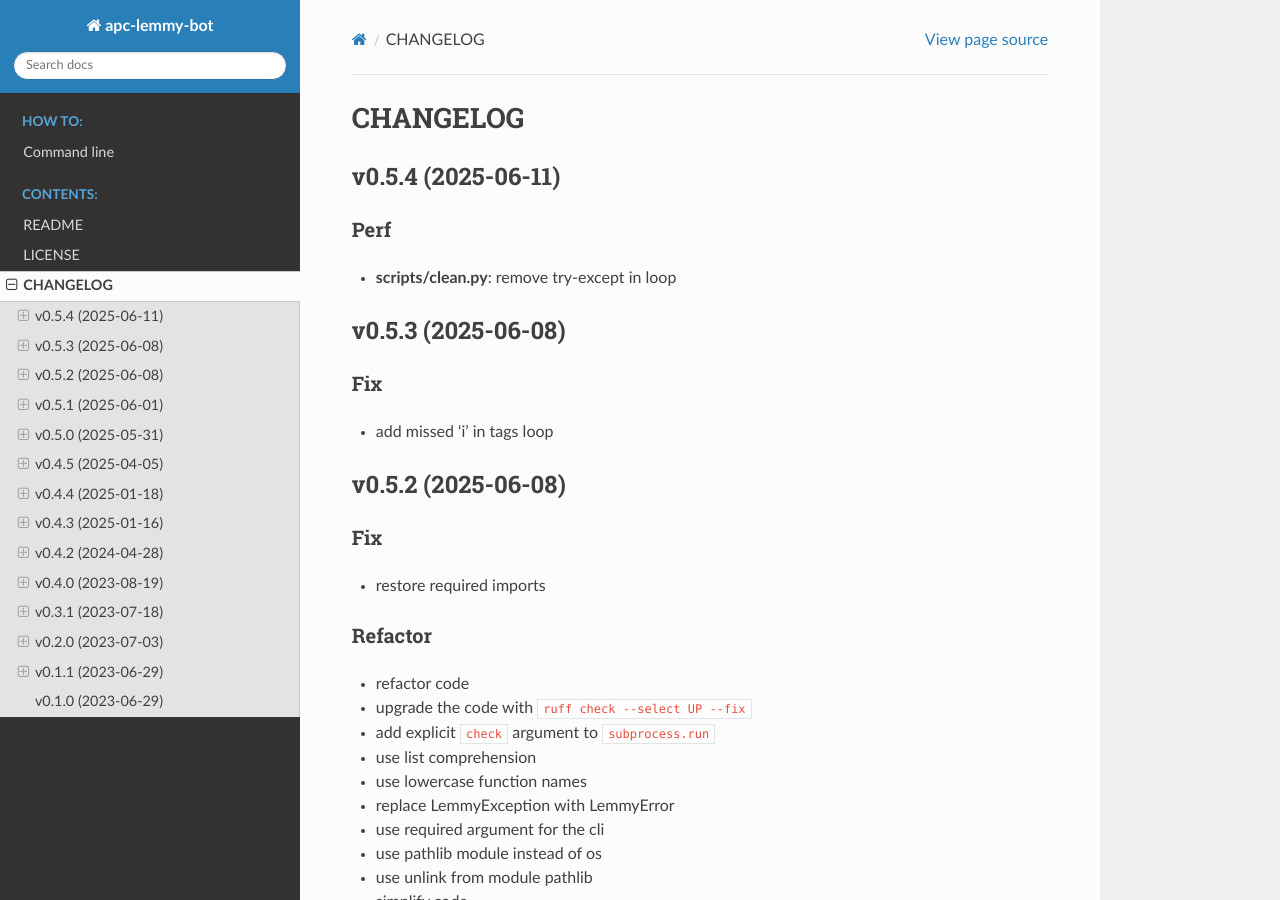
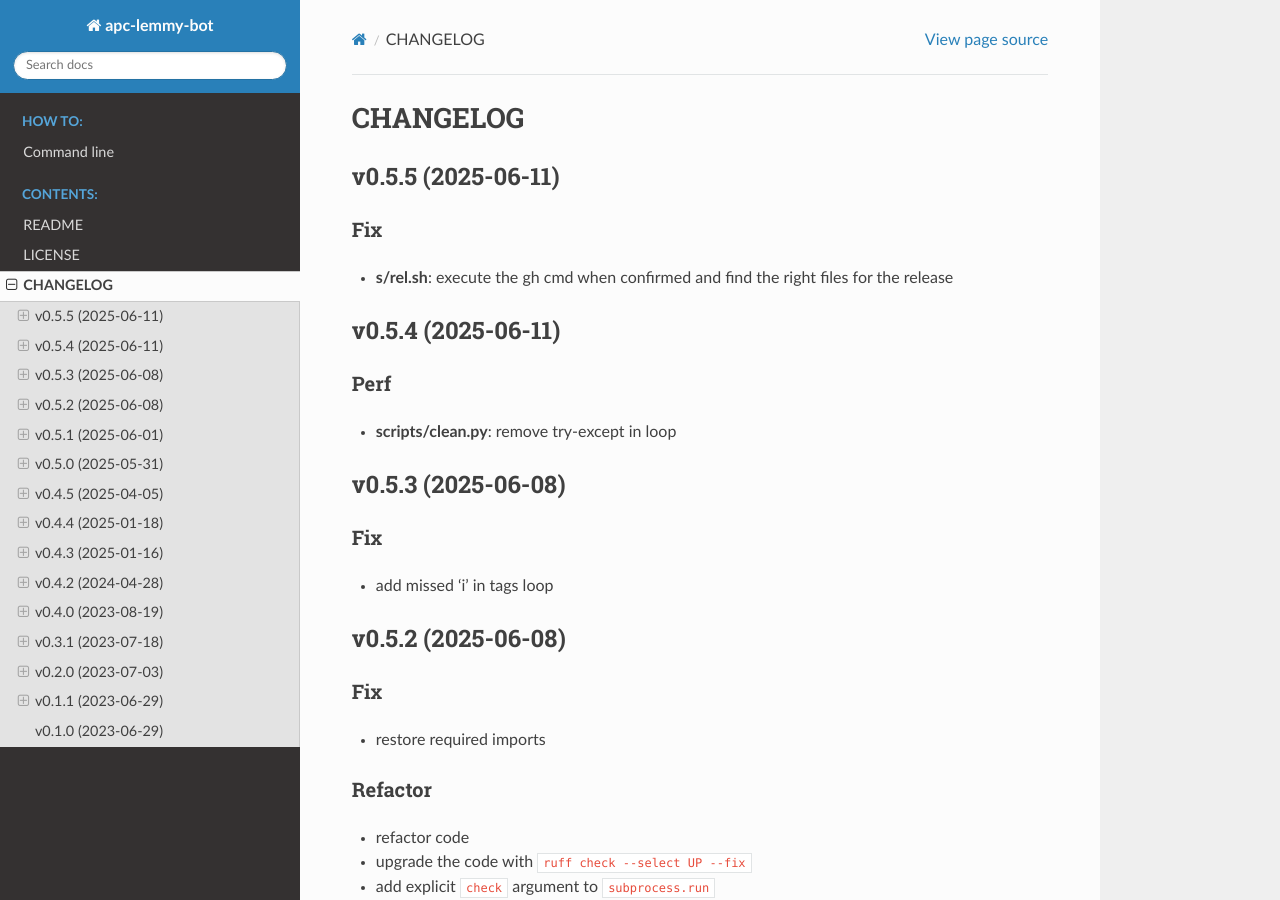
Before and after one commit to carlesmu/apc-lemmy-bot, a Sphinx documentation site: the page built from docs/source/changelog.rst, in a window 1280 px wide and 900 px high. Built offline with Sphinx 7.4.7 and the Read the Docs theme 3.1.0, drawn with Linux system fonts in a browser that asks for light colours.

Commit message:
bump: version 0.5.4 → 0.5.5

```diff
--- a/CHANGELOG.md
+++ b/CHANGELOG.md
@@ -1,3 +1,9 @@
+## v0.5.5 (2025-06-11)
+
+### Fix
+
+- **s/rel.sh**: execute the gh cmd when confirmed and find the right files for the release
+
 ## v0.5.4 (2025-06-11)
 
 ### Perf
--- a/apc_lemmy_bot/__init__.py
+++ b/apc_lemmy_bot/__init__.py
@@ -17,7 +17,7 @@
 from dataclasses import dataclass
 
 __app__: str = "apc_lemmy_bot"
-__version__: str = "0.5.4"
+__version__: str = "0.5.5"
 
 LEMMY_MAX_TITLE_LENGTH: int = 199
 
--- a/docs/source/conf.py
+++ b/docs/source/conf.py
@@ -26,7 +26,7 @@ sys.path.insert(0, pathlib.Path(PROJECT).as_posix())
 project = "apc-lemmy-bot"
 project_copyright = "2023-2025, Carles Muñoz Gorriz"
 author = "Carles Muñoz Gorriz"
-release = "0.5.4"
+release = "0.5.5"
 
 # ----------------------------------------------------------------------------
 # -- General configuration ---------------------------------------------------
--- a/pyproject.toml
+++ b/pyproject.toml
@@ -1,7 +1,7 @@
 [project]
 # Used by cx_Freeze
 name = "apc-lemmy-bot"
-version = "0.5.4"
+version = "0.5.5"
 description = "Post supabase events to a Lemmy instance or show them."
 maintainers = [
     {name="Carles Muñoz Gorriz", email="carlesmu@internautas.org"}
```
